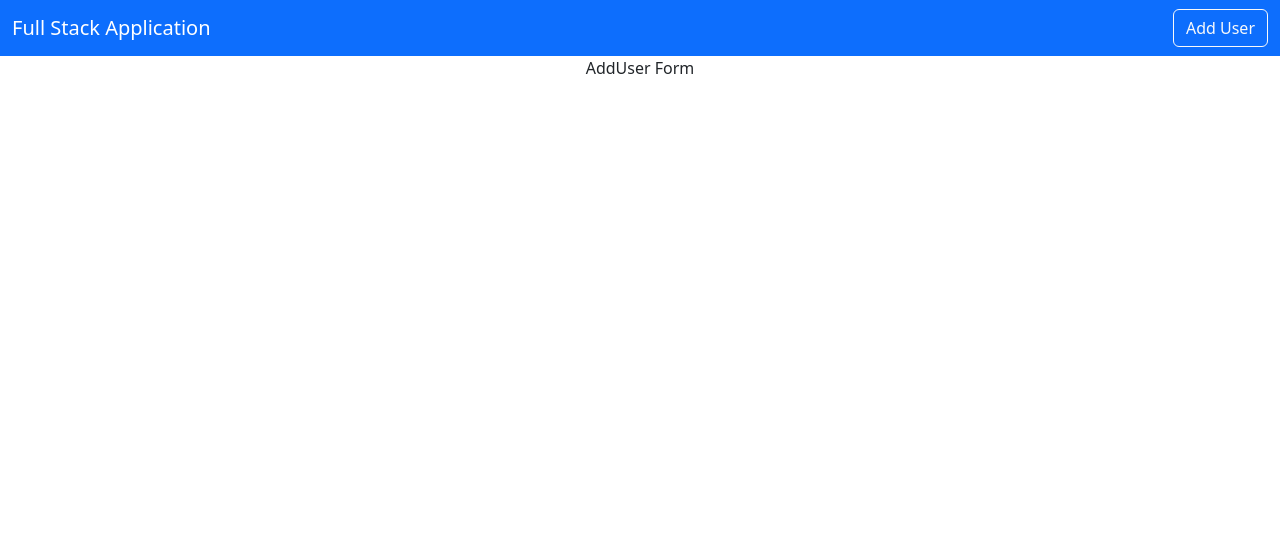
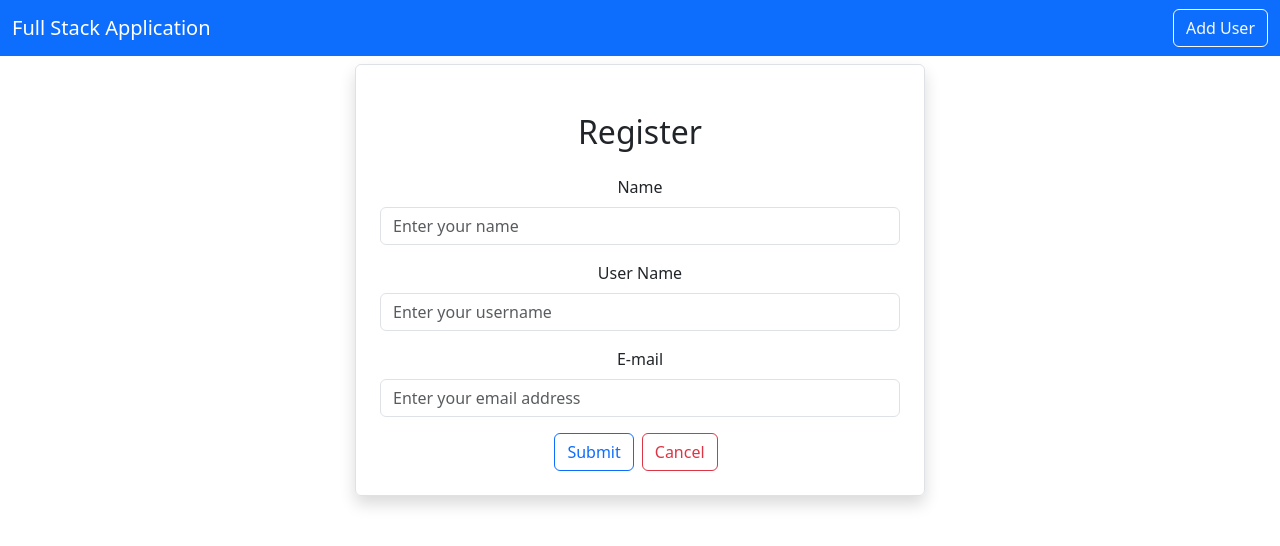
Before and after one commit to KaveeHewamanna/UserManagementSystem-frontend, a React (Create React App) app: page /adduser in a window 1280 px wide. Shown: the top 546 px of the page. Built offline with nearby package versions, Linux system fonts and the light colour scheme.

Commit message:
Create user registration form.

```diff
--- a/src/users/AddUser.js
+++ b/src/users/AddUser.js
@@ -2,8 +2,60 @@
 
 export default function AddUser() {
   return (
-    <div>
-      <div>AddUser Form</div>
-    </div>
+
+      <div className='container'>
+        <div className='row'>
+            <div className='col-md-6 offset-md-3 border rounded p-4 mt-2 shadow'>
+                <h2 className='text-cdenter m-4'>Register</h2>
+                <div className='mb-3'>
+                    <label htmlFor='Name' className='form-label'>
+                        Name
+                        </label>
+                        <input
+                        type={"text"}
+                        className='form-control'
+                        placeholder='Enter your name'
+                        name='name'>
+
+                        </input>
+
+                </div>
+
+                <div className='mb-3'>
+                    <label htmlFor='Username' className='form-label'>
+                        User Name
+                        </label>
+                        <input
+                        type={"text"}
+                        className='form-control'
+                        placeholder='Enter your username'
+                        name='name'>
+
+                        </input>
+
+                </div>
+
+                <div className='mb-3'>
+                    <label htmlFor='Email' className='form-label'>
+                        E-mail
+                        </label>
+                        <input
+                        type={"text"}
+                        className='form-control'
+                        placeholder='Enter your email address'
+                        name='email'>
+
+                        </input>
+
+                </div>
+<button type='submit' className='btn btn-outline-primary'>Submit</button>
+<button type='submit' className='btn btn-outline-danger mx-2'>Cancel</button>
+
+
+            </div>
+
+        </div>
+      </div>
+
   )
 }
```
